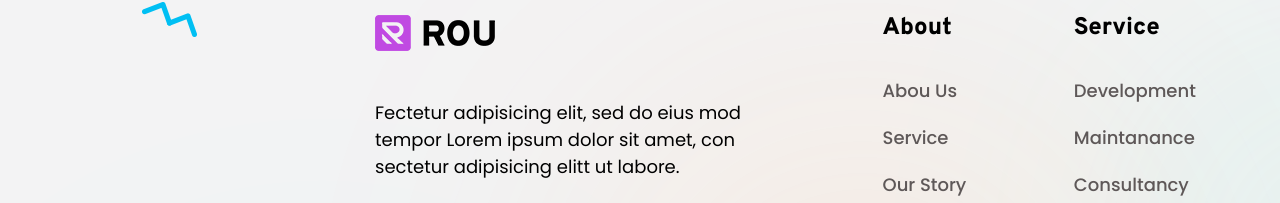
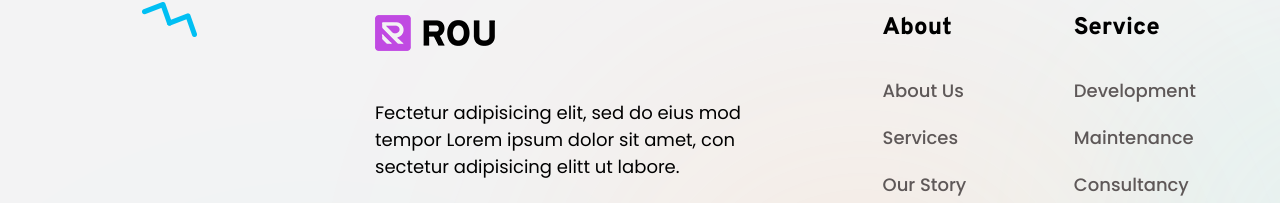
Before and after one commit to thanhvanvu/restaurant-reservation, a React (Create React App) app in the folder front-end/: page / in a window 1280 px wide. Shown: the part 1235-1438 px from the top of the page. Built offline with nearby package versions, Linux system fonts and the light colour scheme; no server answers.

Commit message:
Update Footer.js

```diff
--- a/front-end/src/components/Footer/Footer.js
+++ b/front-end/src/components/Footer/Footer.js
@@ -21,10 +21,10 @@ export default function Footer() {
           <h2>About</h2>
           <ul>
             <li>
-              <p>Abou Us</p>
+              <p>About Us</p>
             </li>
             <li>
-              <p>Service</p>
+              <p>Services</p>
             </li>
             <li>
               <p>Our Story</p>
@@ -45,7 +45,7 @@ export default function Footer() {
               <p>Development</p>
             </li>
             <li>
-              <p>Maintanance</p>
+              <p>Maintenance</p>
             </li>
             <li>
               <p>Consultancy</p>
```
